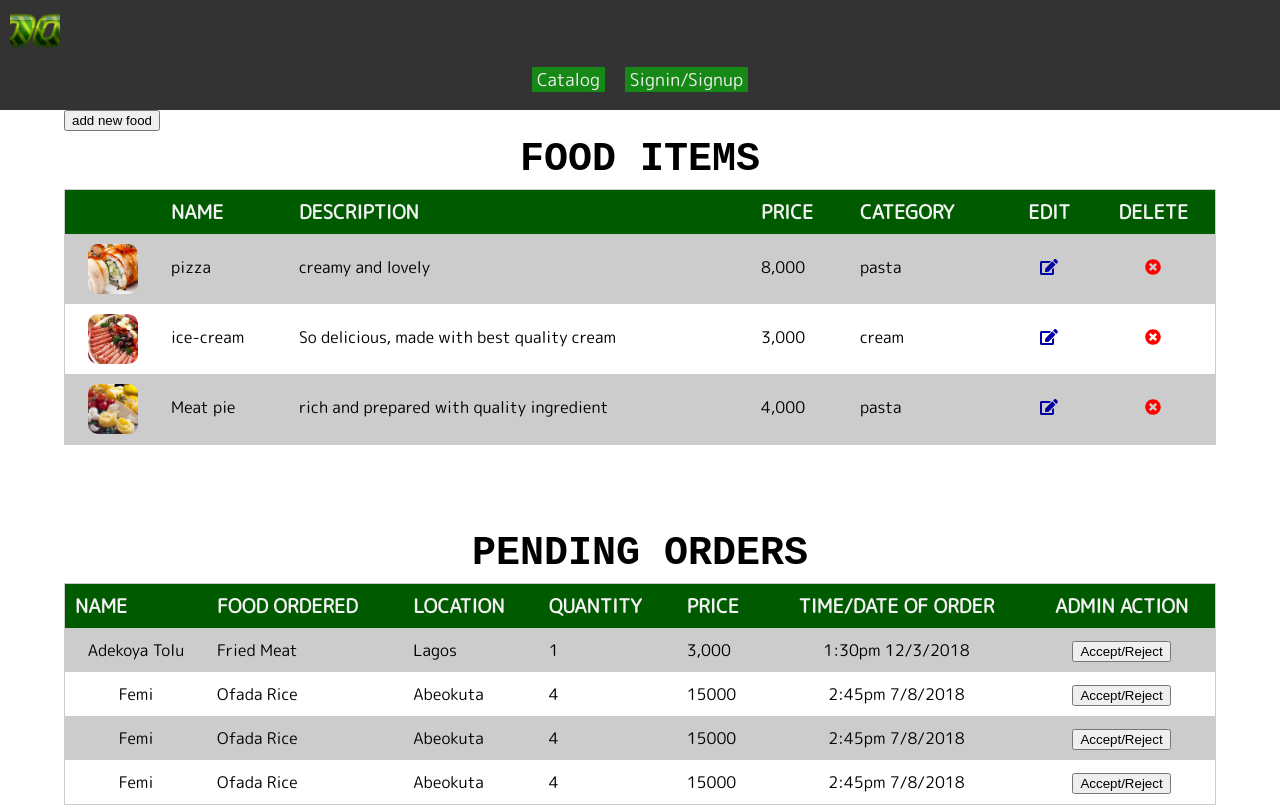
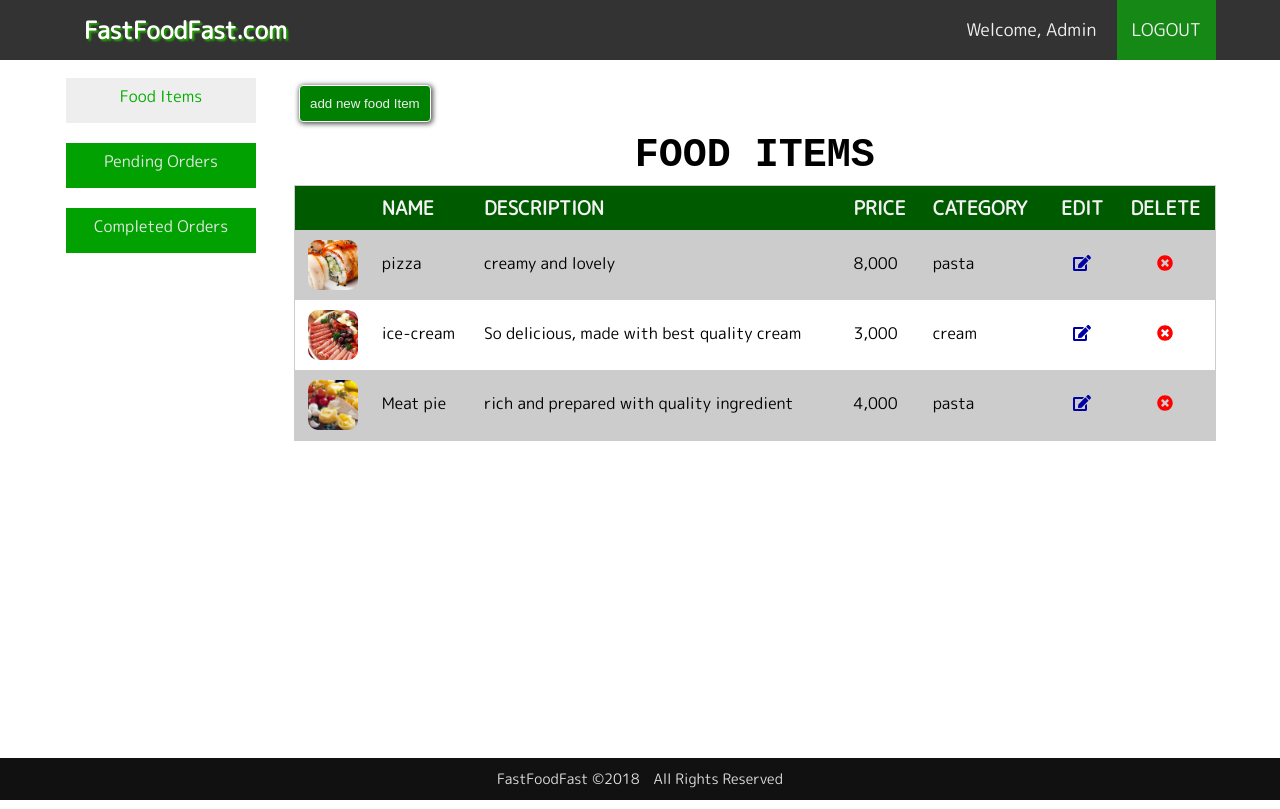
Before and after one commit to Luckzman/Fast-Food-Fast, a plain HTML site: page ui/html/admin-control-panel.html in a window 1280 px wide. Shown: the top 809 px of the page. Drawn offline with Linux system fonts and the light colour scheme.

```diff
--- a/ui/css/admin-control-panel.css
+++ b/ui/css/admin-control-panel.css
@@ -1,3 +1,73 @@
+.panel-container{
+    width: 100%;
+    margin: 0 auto;
+    display: block;
+    position: relative;
+}
+
+.panel-container input{
+    width: 0px;
+    margin: 0px;
+    height: 0px;
+    padding: 0px;
+    opacity: 0;
+}
+.panel-container label{
+    background: rgb(0, 161, 0);
+    color: rgb(230, 230, 230);
+    padding: 10px 5px;
+    margin: 0 auto;
+    width: 100%;
+    height: 32px;
+    vertical-align: middle;
+    text-align: center;
+    border: 2px solid #fff;
+    display: inline-block;
+    cursor: pointer;
+}
+.panel-container section{
+    display: inline-block;
+    width: 30%;
+    overflow: hidden;
+}
+.panel-container section article{
+    display: none;
+    position: absolute;
+    top: 70px;
+    left: 0px;
+    width: 90%;
+    margin: 0 auto 20px;
+    padding-top: 20px;
+    overflow: hidden;
+}
+.panel-container input:checked + label{
+    background: #eee;
+    color: rgb(0, 173, 0);
+    /* border: 1px solid rgb(0, 173, 0); */
+}
+
+section #tab1:checked ~ #content1,
+section #tab2:checked ~ #content2,
+section #tab3:checked ~ #content3{
+    display: block;
+}
+#content1 button{
+    margin: 5px;
+    padding: 10px;
+    background-color: green;
+    color: #eee;
+    border:1px solid #fff;
+    /* border:none; */
+    box-sizing: border-box;
+    border-radius: 4px;
+    box-shadow: 1px 1px 5px 1px #555;
+}
+
+.food-table,
+.pending-order,
+.completed-order{
+    overflow-x: auto;
+}
 table{
     width: 100%;
     text-align: left;
@@ -41,16 +111,15 @@
     color: #c50101;
     cursor: pointer;
 }
-.pending-order{
-    margin: 80px 0 50px;
-}
-caption{
+article h2{
     font-family: 'Courier New', Courier, monospace;
     font-weight: 600;
     line-height: 3rem;
     font-size: 2.5rem;
     padding: 5px;
     text-transform: uppercase;
+    text-align: center;
+    display: block;
 }
 .red{
     color: red;
@@ -58,3 +127,31 @@
 .green{
     color: green;
 }
+footer{
+    display: none;
+}
+
+@media only screen and (min-width:740px){
+    .panel-container label{
+        /* background: #bbb;
+        color: #555; */
+        padding: 10px 5px;
+        margin: 0px;
+        width: 180px;
+        height: 25px;
+        display: block;
+        cursor: pointer;
+    }
+    .panel-container section{
+        display: block;
+        width: 100%;
+    }
+    .panel-container section article{
+        top: 0px;
+        left: 230px;
+        width: 80%;
+    }
+    footer{
+        display: block;
+    }
+}
--- a/ui/html/admin-control-panel.html
+++ b/ui/html/admin-control-panel.html
@@ -6,6 +6,7 @@
     <meta http-equiv="X-UA-Compatible" content="ie=edge">
     <title>FastFoodFast</title>
     <link href="https://fonts.googleapis.com/css?family=M+PLUS+Rounded+1c" rel="stylesheet">
+    <link rel="stylesheet" href="https://use.fontawesome.com/releases/v5.2.0/css/all.css">    <link rel="stylesheet" href="./../css/reset.css">
     <link rel="stylesheet" href="./../css/reset.css">
     <link rel="stylesheet" href="./../css/reuse.css">
     <link rel="stylesheet" href="./../css/main.css">
@@ -13,22 +14,29 @@
 </head>
 <body>
     <header>
+        <div class="container">
             <div>
-            <a href="./../index.html"><img src="./../images/FastFoodFast_logo.png" alt="FastFoodFast logo"></a>
+                <a href="#">FastFoodFast.com</a>
             </div>
             <nav>
                 <ul>
-                <li><a href="./catalog.html">Catalog</a></li>
-                <li><a href="#">signin/signup</a></li>
+                    <a href=""><li>Welcome, Admin</li></a>
+                    <a href="#logout-modal" class="button"><li>LOGOUT</li></a>
                 </ul>
             </nav>
+        </div>
     </header>
     <main>
         <div class="container">
+            <div class="panel-container">
+                <section>
+                    <input id="tab1" type="radio" name="tabs" checked>
+                    <label for="tab1">Food Items</label>
+                    <article id="content1">
+                        <button>add new food Item</button>
+                        <h2>Food Items</h2>
                         <div class="food-table">
-                <button>add new food</button>
                             <table>
-                    <caption>Food Items</caption>
                                 <tr>
                                     <th></th>
                                     <th>name</th>
@@ -67,9 +75,15 @@
                                 </tr>
                             </table>
                         </div>
+                    </article>
+                </section>
+                <section>
+                    <input id="tab2" type="radio" name="tabs">
+                    <label for="tab2">Pending Orders</label>
+                    <article id="content2">
+                        <h2>Pending orders</h2>
                         <div class="pending-order">
                             <table>
-                    <caption>Pending orders</caption>
                                 <tr>
                                     <th>name</th>
                                     <th>food ordered</th>
@@ -117,9 +131,15 @@
                                 </tr>
                             </table>
                         </div>
+                    </article>
+                </section>
+                <section>
+                    <input id="tab3" type="radio" name="tabs">
+                    <label for="tab3">Completed Orders</label>
+                    <article id="content3">
+                        <h2>completed orders</h2>
                         <div class="completed-order">
                             <table>
-                    <caption>completed orders</caption>
                                 <tr>
                                     <th>name</th>
                                     <th>food ordered</th>
@@ -167,6 +187,9 @@
                                 </tr>
                             </table>
                         </div>
+                    </article>
+                </section>
+            </div>
         </div>
     </main>
     <footer>
```
Also changed, not shown: ui/css/checkout.css (+31 -3 lines), ui/html/checkout.html (+4 -2 lines), ui/index.html (+1 -2 lines), ui/images/cc-mastercard-brands.svg (added), ui/images/cc-visa-brands.svg (added). Lines whose indentation alone changed are shown as unchanged.
